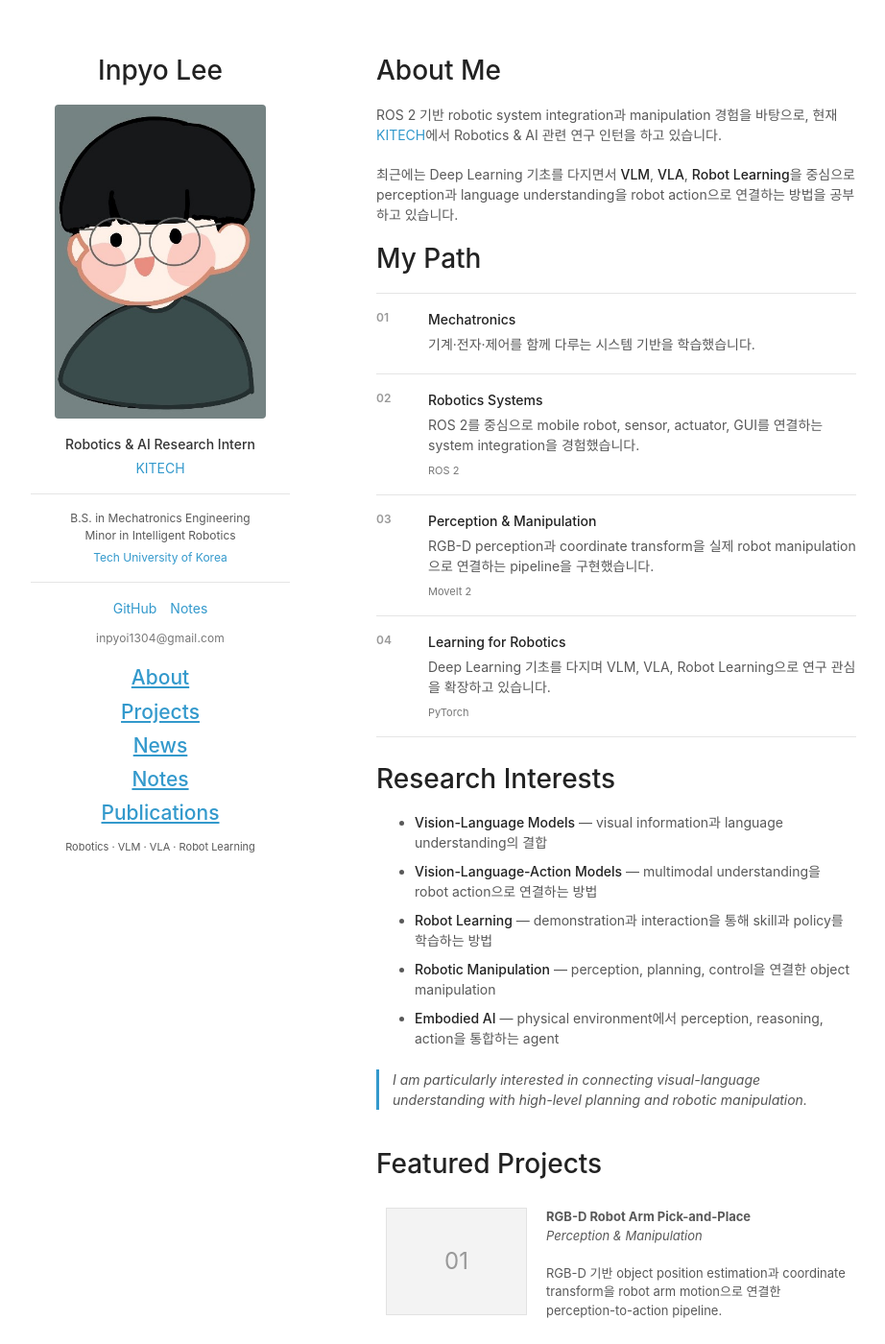
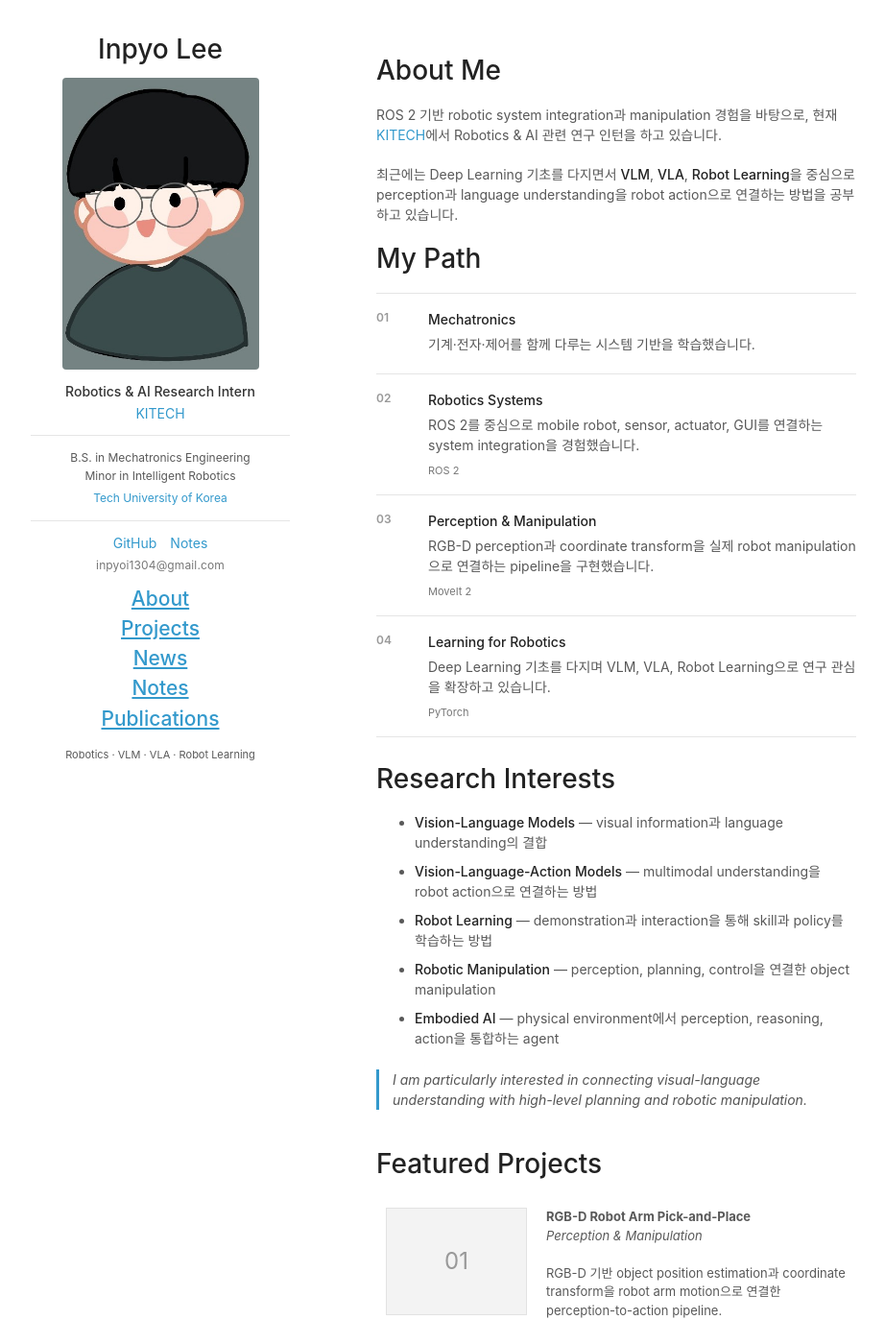
Before and after one commit to nayana224/nayana224.github.io, a Jekyll site: the page index.html, which Jekyll copies as it is, in a window 1280 px wide and 1400 px high. Shown: the whole window at 96% size, without its empty margins (178-1100 px from the left). Built offline with Jekyll 4.4.1, drawn with Linux system fonts in a browser that asks for light colours.

Commit message:
fix: make fixed profile usable on short viewports

```diff
--- a/stylesheets/styles.css
+++ b/stylesheets/styles.css
@@ -22,16 +22,37 @@
   width:270px;
   float:left;
   position:fixed;
+  top:28px;
+  bottom:28px;
+  overflow-y:auto;
+  overflow-x:hidden;
+  padding:8px 10px 18px 0;
+  scrollbar-width:thin;
+  scrollbar-color:#d7d7d7 transparent;
   -webkit-font-smoothing:subpixel-antialiased;
+}
+
+header::-webkit-scrollbar {
+  width:5px;
+}
+
+header::-webkit-scrollbar-thumb {
+  background:#d7d7d7;
+  border-radius:999px;
+}
+
+header::-webkit-scrollbar-track {
+  background:transparent;
 }
 
 .profile { text-align:center; }
 .profile-image {
-  width:220px;
+  width:205px;
+  max-width:100%;
   height:auto;
   object-fit:contain;
   display:block;
-  margin:0 auto 16px;
+  margin:0 auto 12px;
   border-radius:4px;
 }
 .contact { color:#777; }
@@ -177,3 +198,51 @@
 .other-experience ul {
   margin-bottom:0;
 }
+
+
+/* Desktop profile viewport fit */
+.profile > h1 {
+  margin-bottom:14px;
+}
+
+.profile .role {
+  margin-bottom:2px;
+}
+
+.profile .affiliation {
+  margin-bottom:12px;
+}
+
+.profile .profile-meta {
+  padding:10px 0;
+  margin-bottom:12px;
+}
+
+.profile .social-links {
+  margin-bottom:12px;
+}
+
+.profile .email-text {
+  margin-bottom:14px;
+}
+
+.profile nav h2 {
+  margin:8px 0;
+}
+
+.profile .view {
+  margin-top:14px;
+  margin-bottom:8px;
+}
+
+@media print, screen and (max-width:960px) {
+  header {
+    overflow:visible;
+    padding-right:0;
+  }
+
+  .profile-image {
+    width:180px;
+    height:auto;
+  }
+}
```
